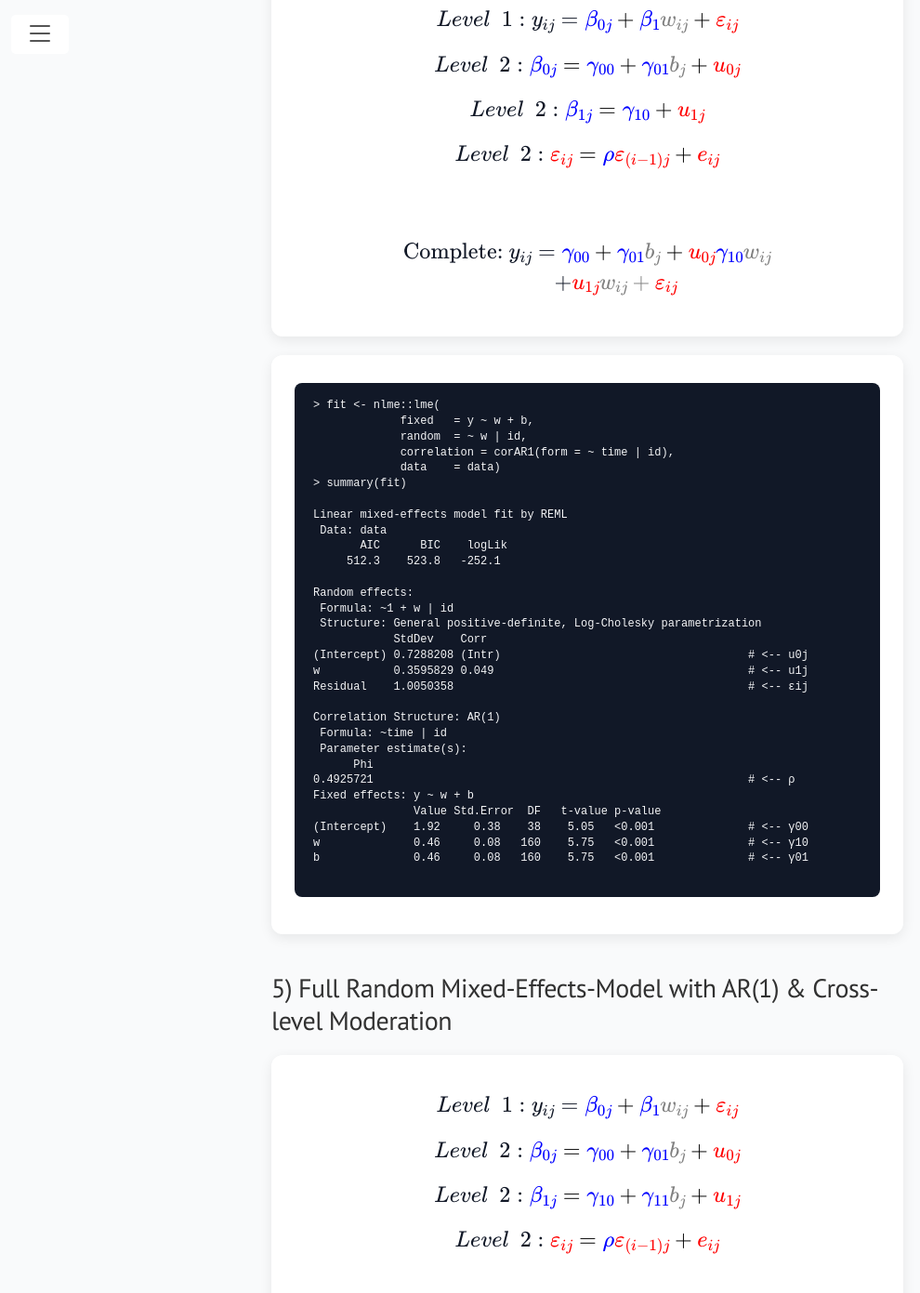
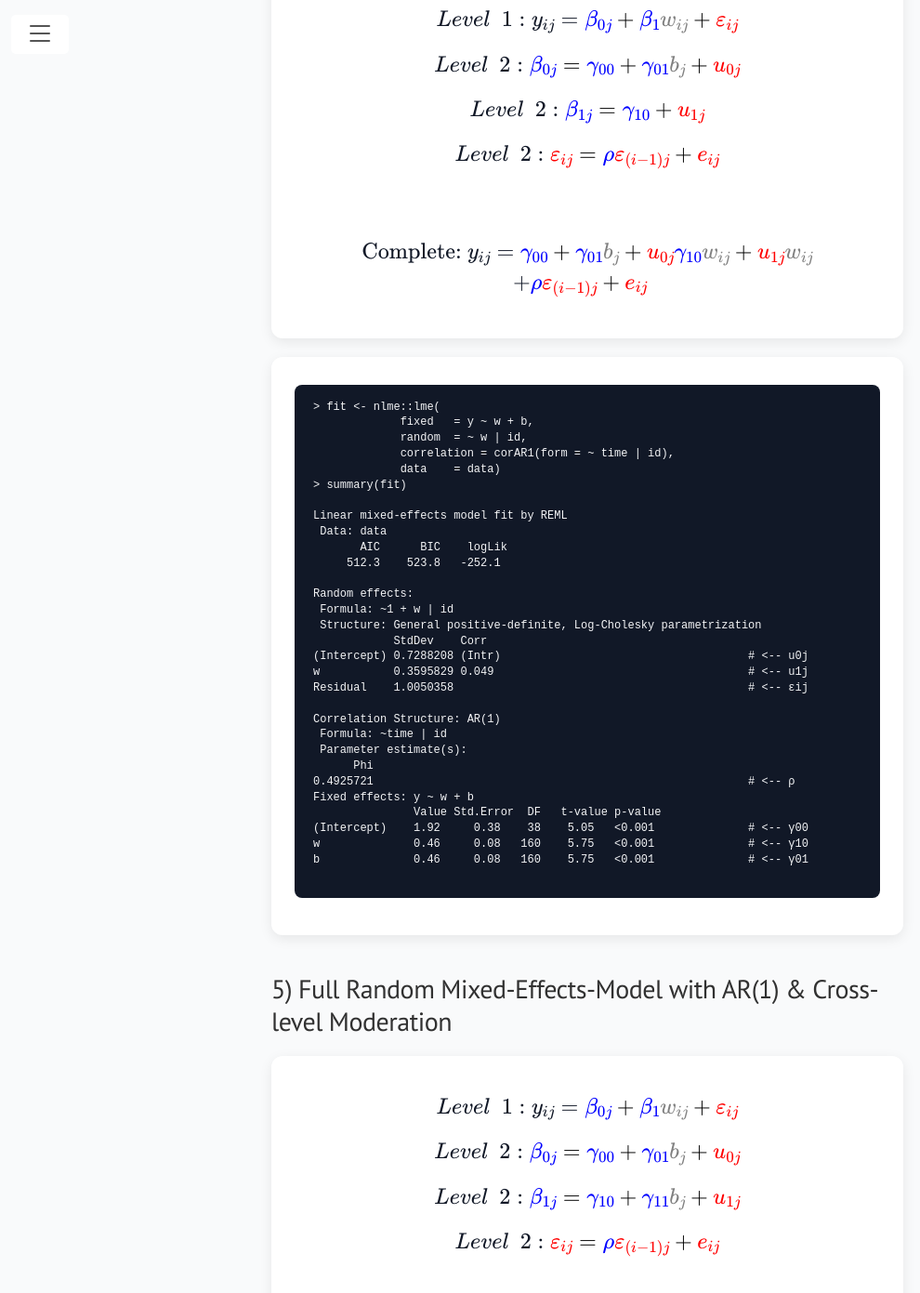
Before and after one commit to lennartseizer/ild, a Jekyll site: the page built from 3.html, in a window 1280 px wide and 1400 px high, scrolled down 4497 px. Shown: the top 1391 px of the window at 93% size, without its empty margins (8-998 px from the left). Built offline with Jekyll 4.4.1, drawn with Linux system fonts in a browser that asks for light colours; some of the changed text lies outside the part shown.

Commit message:
Update 3.html

```diff
--- a/3.html
+++ b/3.html
@@ -361,8 +361,8 @@ b              0.46     0.08   160    5.75   <0.001              # <-- γ01
       \text{Complete: } y_{ij}
       &= \color{blue}\gamma_{00} \color{black}
       + \color{blue}\gamma_{01}\color{gray}b_{j} \color{black}
-      + \color{red}u_{0j} \color{blue}\gamma_{10}\color{gray}w_{ij} \color{black} \\
-      &\quad + \color{red}u_{1j}\color{gray}w_{ij} + \color{red}\varepsilon_{ij}
+      + \color{red}u_{0j} \color{blue}\gamma_{10}\color{gray}w_{ij} \color{black}+ \color{red}u_{1j}\color{gray}w_{ij} \\
+      &\quad + \color{blue}\rho\color{red}\varepsilon_{(i-1)j} \color{black}+ \color{red}e_{ij}
       \end{align*}
       $$
       </div>
@@ -432,8 +432,8 @@ b              0.46     0.08   160    5.75   <0.001              # <-- γ01
       \text{Complete: } y_{ij}
       &= \color{blue}\gamma_{00} \color{black}
       + \color{blue}\gamma_{01}\color{gray}b_{j} \color{black}
-      + \color{red}u_{0j} \color{blue}\gamma_{10}\color{gray}w_{ij} \color{black} \\
-      &\quad + \color{red}u_{1j}\color{gray}w_{ij} + \color{red}\varepsilon_{ij}
+      + \color{red}u_{0j} \color{blue}\gamma_{10}\color{gray}w_{ij} \color{black}+ \color{red}u_{1j}\color{gray}w_{ij} \\
+      &\quad + \color{blue}\rho\color{red}\varepsilon_{(i-1)j} \color{black}+ \color{red}e_{ij}
       \end{align*}
       $$
       </div>
```
